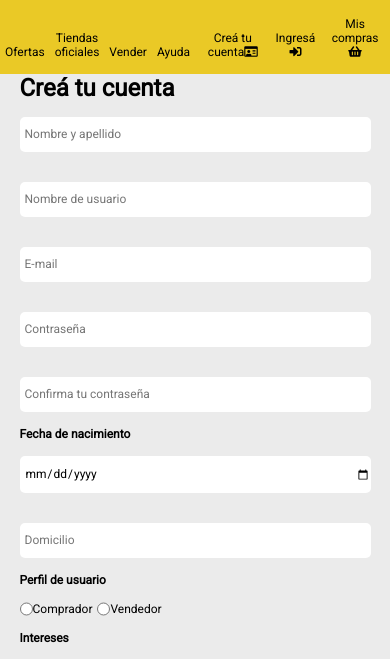
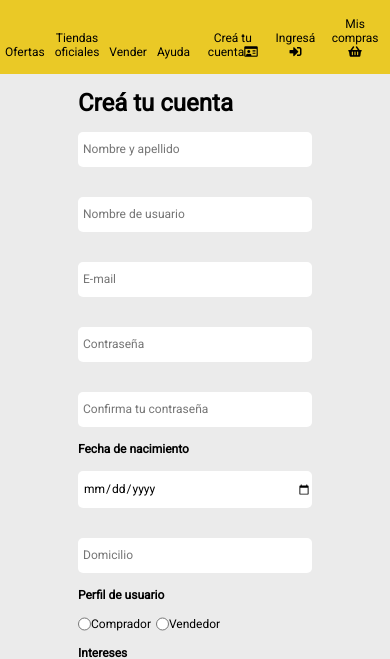
Before and after one commit to davaloslm/tp-mercadoliebre, a website: page views/register.html in a window 390 px wide. Shown: the part 105-764 px from the top of the page. Drawn offline with Linux system fonts and the light colour scheme.

Commit message:
Corrige media query

```diff
--- a/public/css/register.css
+++ b/public/css/register.css
@@ -5,6 +5,7 @@ main.register section {
 
 main.register section h2{
     font-size: 24px;
+    margin-top: 15px;
 }
 
 main.register section form div.datos input{
@@ -59,3 +60,10 @@ main.register section form div.botones button{
     border-radius: 5px;
     padding: 5px;
 }
+
+@media(min-width:361px){
+    main.register section {
+        max-width: 60%;
+    }
+
+}
```
